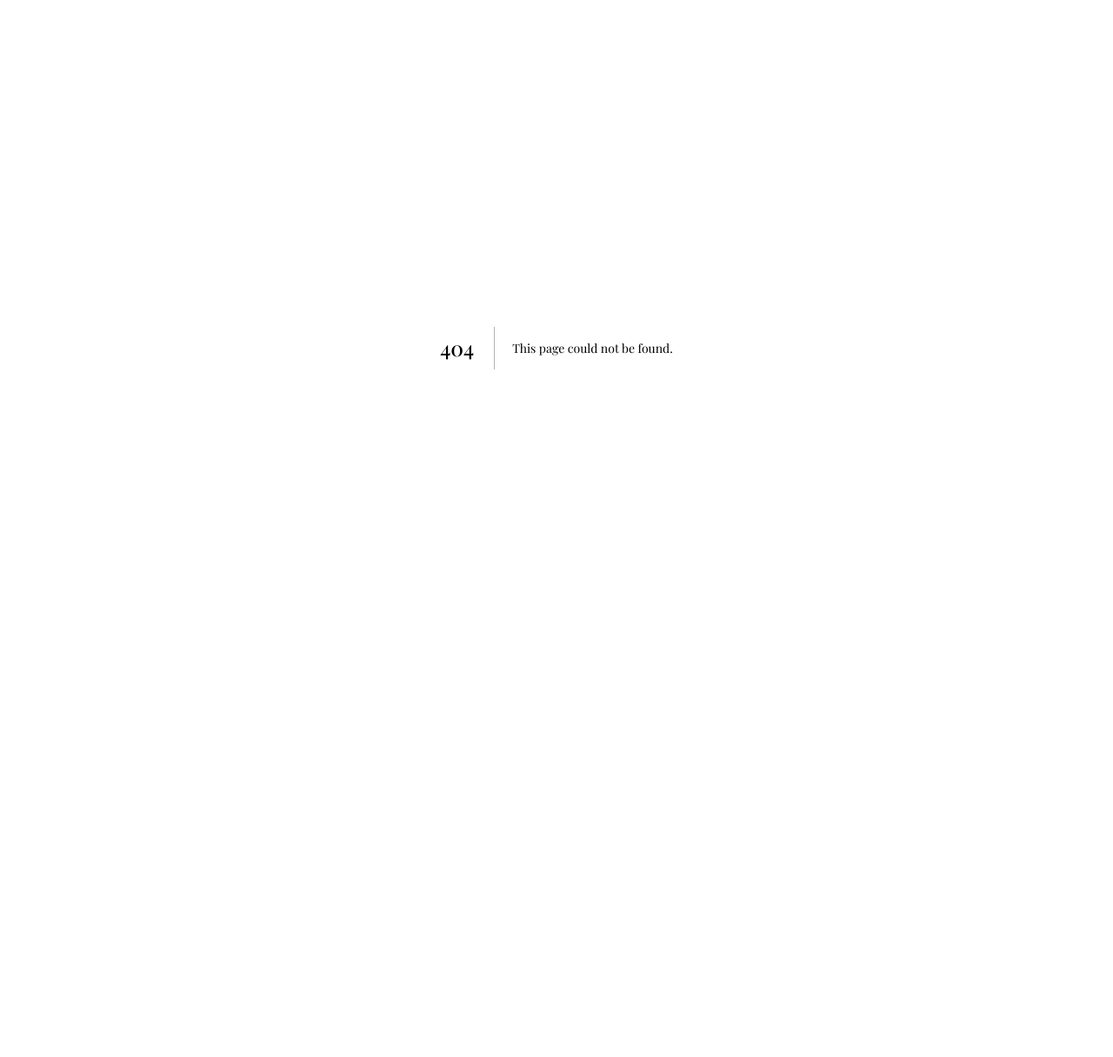
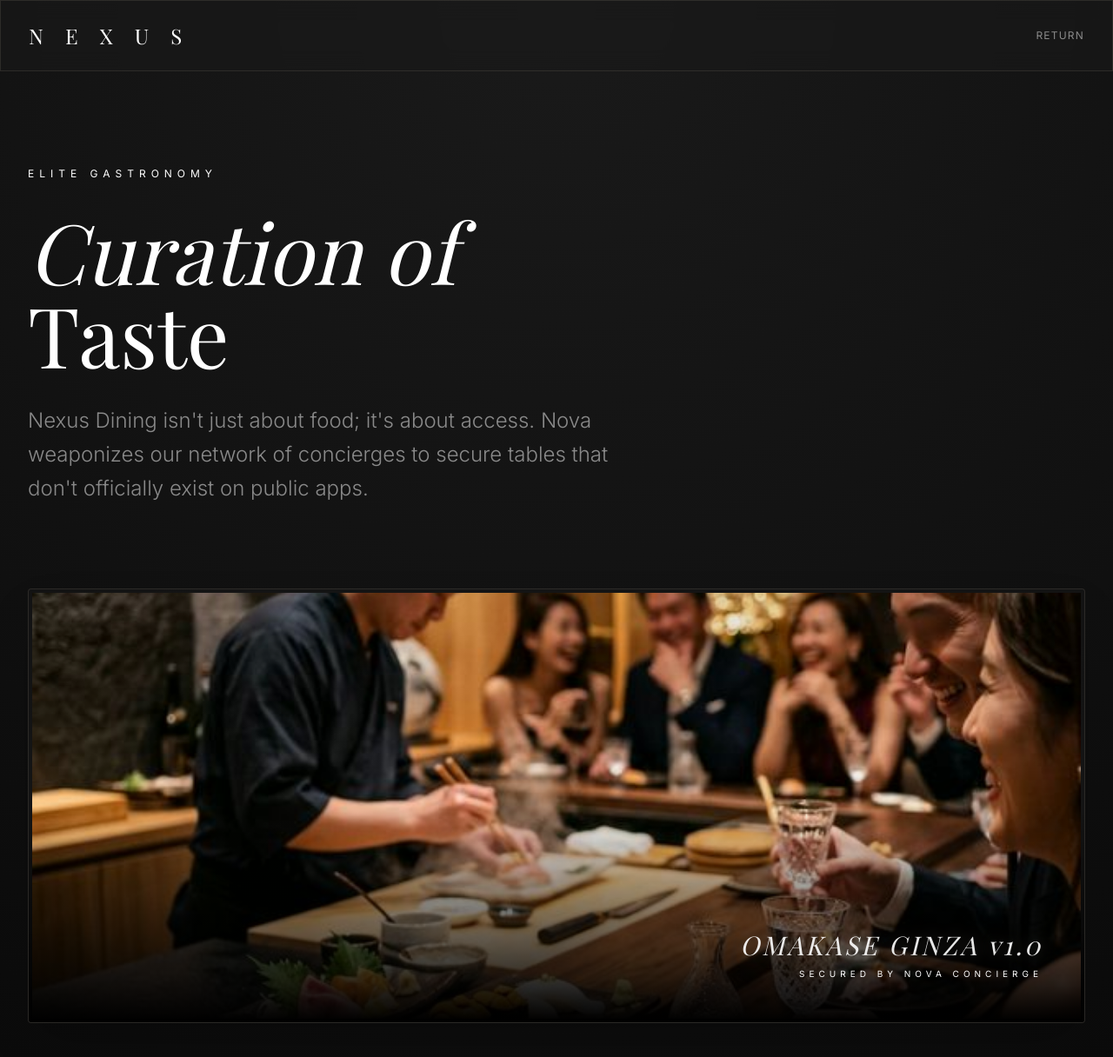
Before and after one commit to Samacus219/thenexuslounge, a Next.js app: page /dining in a window 1280 px wide. Before the commit this address had no page. Shown: the top 1216 px of the page at 87% size. Before the commit the page ends 800 px from the top, so only its background shows below. Built offline with nearby package versions, Linux system fonts and the light colour scheme; a web font is replaced by a local one.

Commit message:
💎 NEXUS: LAUNCHING THE 'DINING & GASTRONOMY' VERTICAL

```diff
--- /dev/null
+++ b/src/app/dining/page.tsx
@@ -0,0 +1,80 @@
+'use client';
+import Link from 'next/link';
+import { motion } from 'framer-motion';
+
+export default function DiningPage() {
+  const experiences = [
+    { name: "Omakase Masterclass", loc: "Ginza, Tokyo", desc: "A 22-course journey through the deepest traditions of Edomae sushi. Nova handles the 6-month waitlist for your circle." },
+    { name: "Rooftop Resonance", loc: "Bangkok", desc: "Private access to the city's most exclusive skyline lounges. Table consensus reached and secured before you arrive." },
+    { name: "Alpine Gastronomy", loc: "Courchevel", desc: "Michelin-starred dining in the heart of the Trois Vallées. Chauffeur synchronization included." }
+  ];
+
+  return (
+    <main className="min-h-screen luxury-gradient text-white">
+      {/* 🚀 NAV */}
+      <nav className="fixed top-0 w-full z-50 glass px-8 py-6 flex justify-between items-center">
+        <Link href="/" className="serif text-2xl tracking-[0.4em] text-champagne">N E X U S</Link>
+        <Link href="/" className="text-xs uppercase tracking-widest text-white/50 hover:text-white transition-colors">Return</Link>
+      </nav>
+
+      <section className="pt-48 pb-20 px-8 max-w-7xl mx-auto space-y-24">
+        <motion.div
+           initial={{ opacity: 0, y: 20 }}
+           animate={{ opacity: 1, y: 0 }}
+           transition={{ duration: 1 }}
+           className="max-w-4xl space-y-8"
+        >
+          <div className="text-xs uppercase tracking-[0.5em] text-champagne">Elite Gastronomy</div>
+          <h1 className="serif text-6xl md:text-8xl italic">Curation of <br/> <span className="not-italic">Taste</span></h1>
+          <p className="text-xl md:text-2xl font-light text-white/50 leading-relaxed max-w-2xl">
+            Nexus Dining isn&apos;t just about food; it&apos;s about access. Nova weaponizes our network of concierges
+            to secure tables that don&apos;t officially exist on public apps.
+          </p>
+        </motion.div>
+
+        {/* 🍱 CINEMATIC DINING BACKDROP */}
+        <div className="relative h-[500px] w-full glass rounded-sm overflow-hidden p-1 shadow-2xl">
+           <img
+              src="/assets/dining-bg.png"
+              alt="Exclusive Omakase Experience"
+              className="w-full h-full object-cover group-hover:scale-110 transition-transform duration-[20s]"
+           />
+           <div className="absolute inset-0 bg-gradient-to-t from-black via-transparent to-black/10" />
+           <div className="absolute bottom-12 right-12 text-right space-y-2">
+              <div className="serif text-white/90 text-2xl md:text-3xl italic tracking-widest text-shadow-gold">OMAKASE GINZA v1.0</div>
+              <div className="text-[10px] tracking-[0.5em] text-champagne uppercase">Secured by Nova Concierge</div>
+           </div>
+        </div>
+
+        {/* 🍲 CURATION GRID */}
+        <div className="grid md:grid-cols-3 gap-12 py-20 border-t border-white/5">
+           {experiences.map((item, i) => (
+             <motion.div
+               key={item.name}
+               initial={{ opacity: 0, y: 30 }}
+               whileInView={{ opacity: 1, y: 0 }}
+               transition={{ delay: i * 0.2 }}
+               className="glass p-12 space-y-8 hover:border-champagne/40 transition-all group"
+             >
+                <div className="space-y-4">
+                   <div className="text-[10px] tracking-[0.5em] text-champagne uppercase font-bold">{item.loc}</div>
+                   <h2 className="serif text-3xl text-white/95">{item.name}</h2>
+                </div>
+                <p className="text-white/40 font-light leading-relaxed text-sm italic">{item.desc}</p>
+             </motion.div>
+           ))}
+        </div>
+
+        {/* 🥂 THE "RESERVATION" PROMISE */}
+        <div className="bg-black p-20 text-center space-y-12 rounded-sm border border-white/5">
+           <h3 className="serif text-3xl">Beyond the Menu</h3>
+           <p className="text-white/40 max-w-xl mx-auto font-light leading-loose text-lg">
+              Every Nexus dining reservation includes our signature **Consensus Signature** logic.
+              The group votes on the menu, the budget is split in the Vault, and the table is secured
+              before you ever leave the lounge.
+           </p>
+        </div>
+      </section>
+    </main>
+  );
+}
--- a/src/app/page.tsx
+++ b/src/app/page.tsx
@@ -12,6 +12,7 @@ export default function HomePage() {
           <Link href="/" className="serif text-2xl tracking-[0.4em] text-champagne">N E X U S</Link>
           <div className="hidden lg:flex items-center space-x-8">
             <Link href="/transit" className="text-[10px] tracking-widest text-white/50 hover:text-white transition-all uppercase">Transit</Link>
+            <Link href="/dining" className="text-[10px] tracking-widest text-white/50 hover:text-white transition-all uppercase">Dining</Link>
             <Link href="/service" className="text-[10px] tracking-widest text-white/50 hover:text-white transition-all uppercase">Lounge</Link>
             <Link href="/methodology" className="text-[10px] tracking-widest text-white/50 hover:text-white transition-all uppercase">Intelligence</Link>
             <Link href="/partners" className="text-[10px] tracking-widest text-white/50 hover:text-white transition-all uppercase">Partners</Link>
```
Also changed, not shown: public/assets/dining-bg.png (added).
